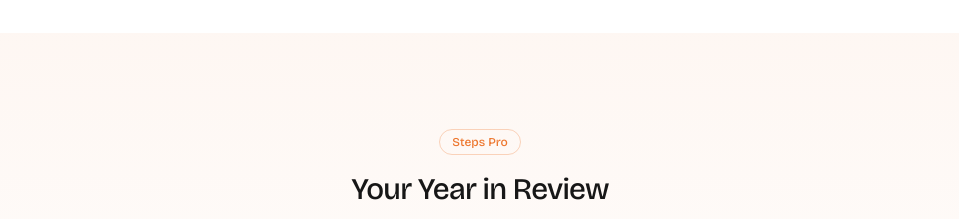
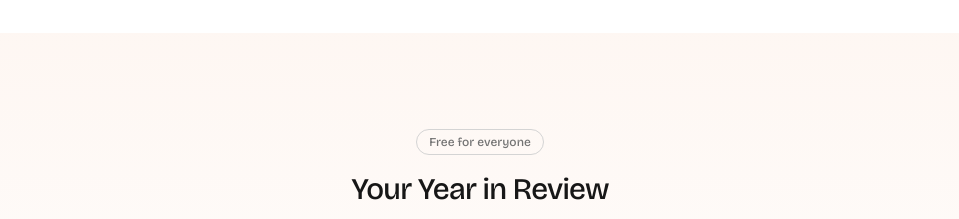
Before and after one commit to dqhieu/getsteps-app, a Next.js app: page / in a window 1280 px wide. Shown: the part 5240-5459 px from the top of the page, without its empty margins (160-1119 px from the left). Built offline with nearby package versions, Linux system fonts and the light colour scheme.

Commit message:
fix(landing): Year in Review is free, not Pro-gated
Replace the Steps Pro badge with a neutral "Free for everyone" label.

```diff
--- a/components/landing-yearly-insights.tsx
+++ b/components/landing-yearly-insights.tsx
@@ -28,8 +28,8 @@ export function LandingYearlyInsights() {
       <div className="container mx-auto px-4 relative">
         <Reveal>
           <div className="text-center mb-12">
-            <span className="inline-block rounded-full border border-[#ED772F]/30 px-3 py-1 text-xs font-medium text-[#ED772F] mb-4">
-              Steps Pro
+            <span className="inline-block rounded-full border border-neutral-300 dark:border-white/15 px-3 py-1 text-xs font-medium text-neutral-500 dark:text-neutral-400 mb-4">
+              Free for everyone
             </span>
             <h2 className="text-2xl md:text-3xl font-medium tracking-tight text-balance mb-3 text-neutral-900 dark:text-white">
               Your Year in Review
```
